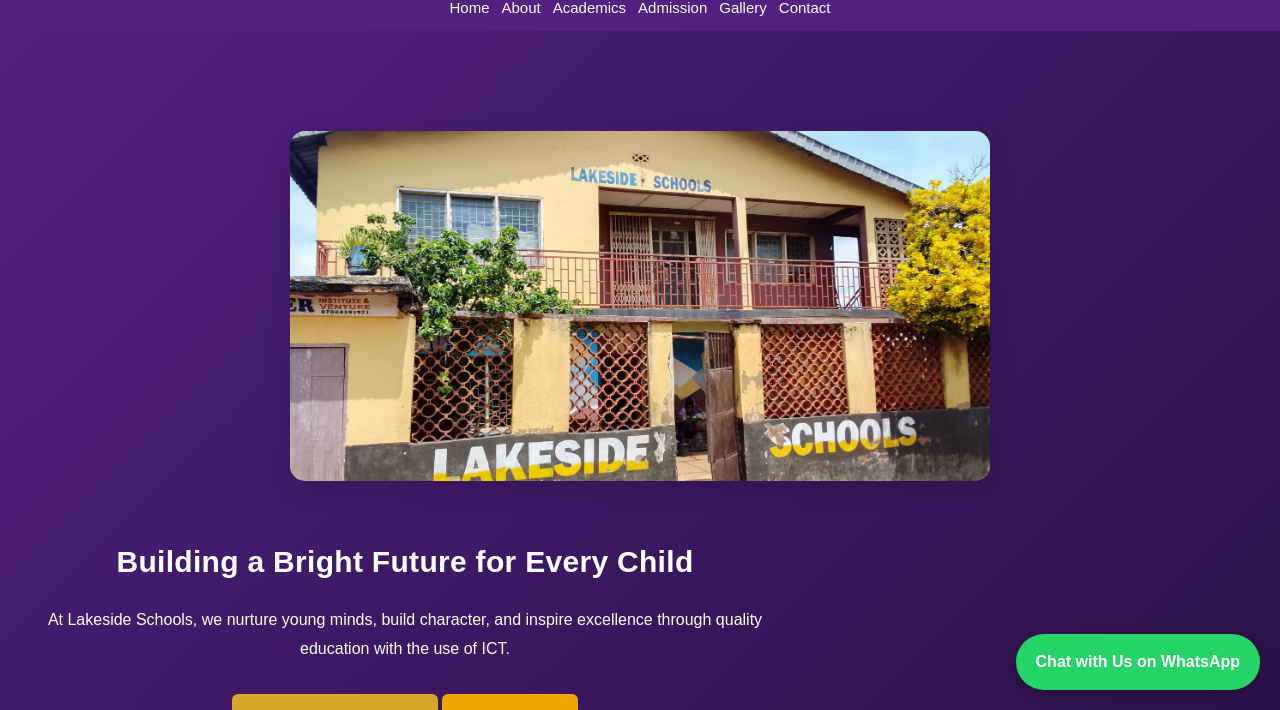
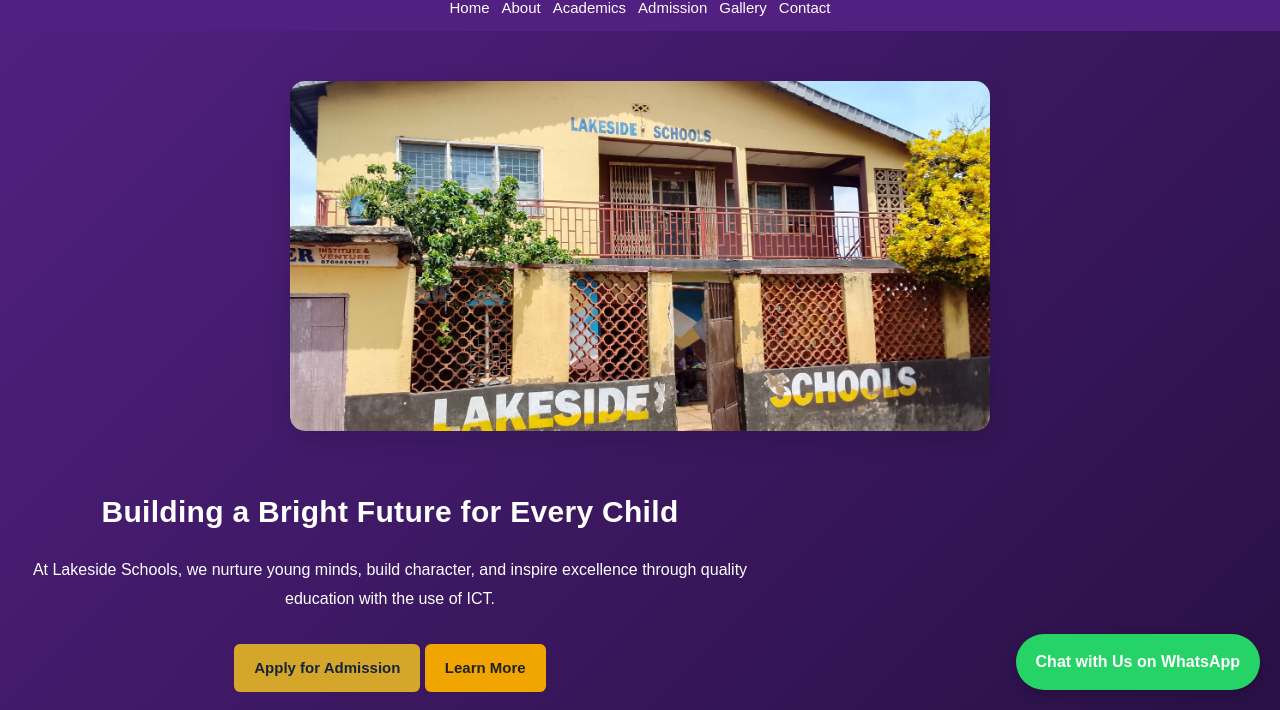
Before and after one commit to adediranstephen015-tech/lakeside-schools, a plain HTML site: page index.html in a window 1280 px wide. Shown: the part 90-800 px from the top of the page. Drawn offline with Linux system fonts and the light colour scheme.

Commit message:
Update style.css

```diff
--- a/css/style.css
+++ b/css/style.css
@@ -468,6 +468,15 @@ color: var(--light-color);
 .gallery-item img {
     height: 200px;
 }
+.hero {
+    padding: 50px 15px;
+}
+
+.hero .btn {
+    display: inline-block;
+    padding: 12px 20px;
+    font-size: 15px;
+}
 }
 /* Smooth Website Effects */
 
```
